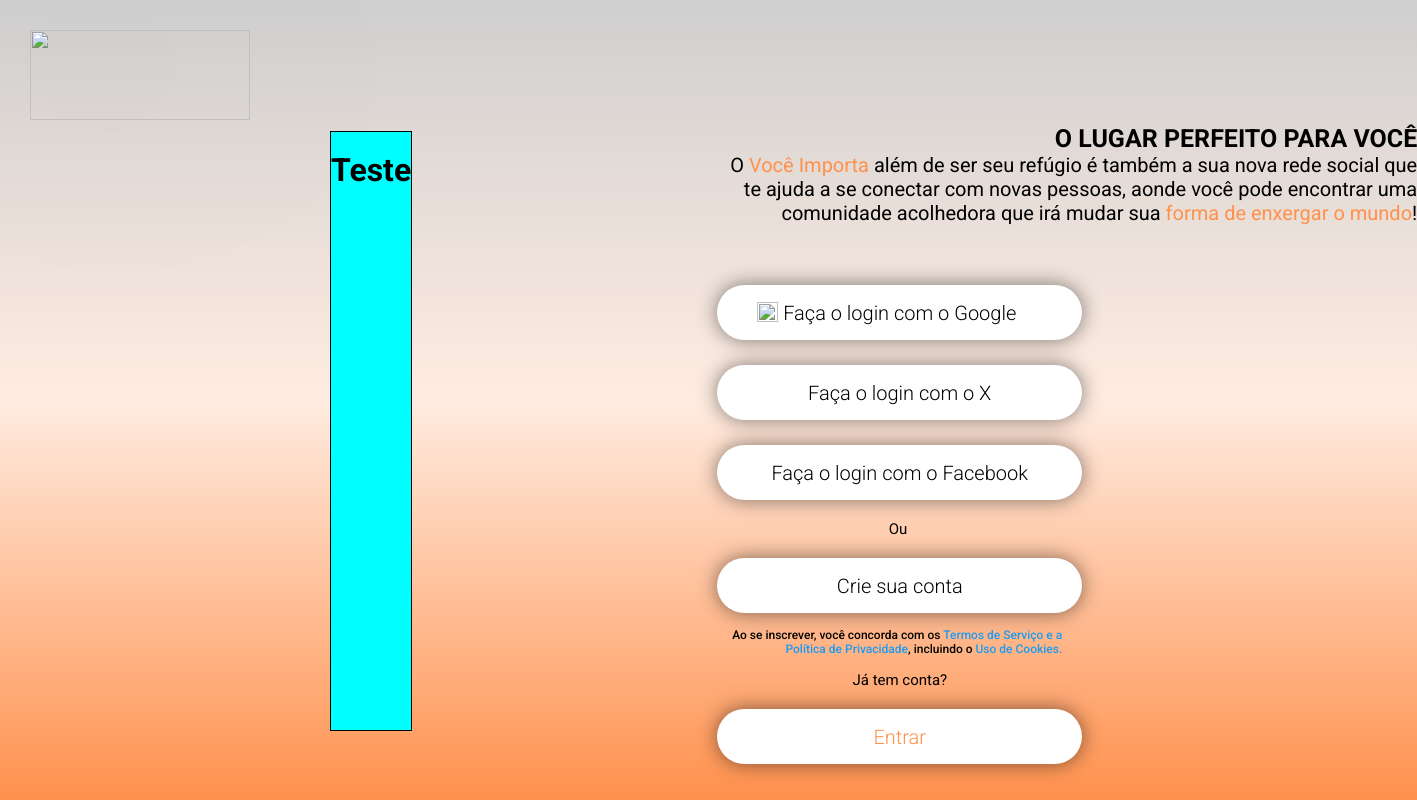
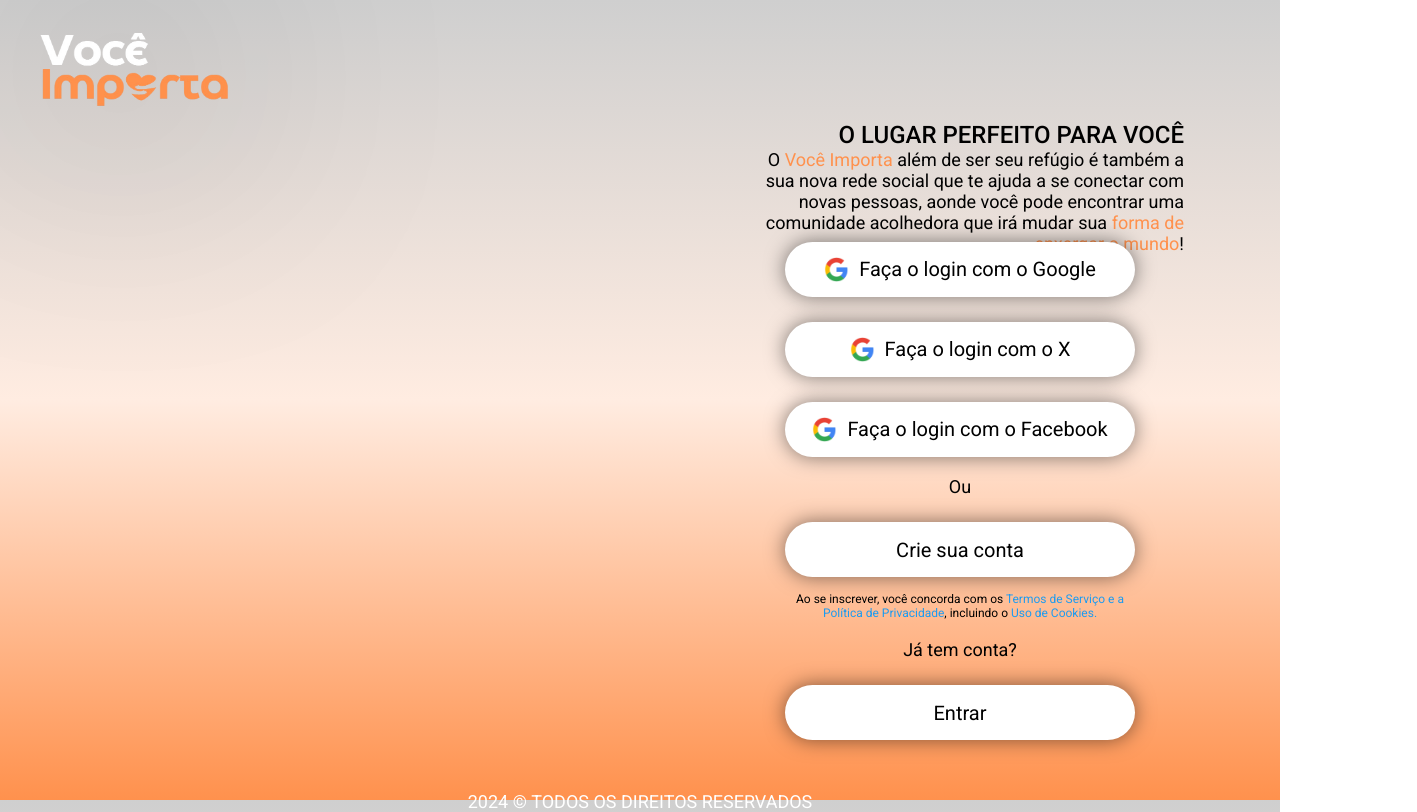
Before and after one commit to ArthurVieiraaa/VoceImporta, a plain HTML site: page index.html in a window 1280 px wide. Shown: the whole page, 1417 px wide, since content can reach past the window. Drawn offline with Linux system fonts and the light colour scheme; files that its build step writes are made by us from their sources.

Commit message:
Atualizando Index

```diff
--- a/assets/css/style.css
+++ b/assets/css/style.css
@@ -1,247 +1,300 @@
 @import url('https://fonts.googleapis.com/css2?family=Open+Sans&family=Raleway:ital,wght@0,823;1,823&family=Roboto:ital,wght@0,100;0,300;0,400;0,500;0,700;0,900;1,100;1,300;1,400;1,500;1,700;1,900&display=swap');
 
-* {
+*{
     margin: 0;
     padding: 0;
     box-sizing: border-box;
     font-family: "Roboto", sans-serif;
 }
 
-html {
+html{
+    height: 100%;
+    width: 100%;
+}
+
+body{
+    background-image: linear-gradient(to bottom, #CFCFCF, #FFECE1, #FF914D);
+}
+
+footer{
+    width: 100%;
+    height: auto;
+    display: flex;
+    margin-top: 30px;
+    justify-content: center;
+    align-items: center;
+}
+
+footer h1{
+    font-size: 18px;
+    color: #fff;
+    font-family: "Roboto", sans-serif;
+    font-weight: 400;
+    font-style: normal;
+}
+
+.header{
+    width: 100%;
+    height: 15%;
+}
+
+.header img{
+    filter: drop-shadow(0 0 8rem rgb(0, 0, 0));
+    margin-left: 20px;
+    margin-top: 20px;
+    width: 230px;
+}
+
+.border{
+    border: 1px solid red;
+}
+
+.border1{
+    border: 1px solid rgb(43, 255, 0);
+}
+
+.main{
+    width: 100%;
     height: 100%;
 }
 
-body {
-    background-image: linear-gradient(to bottom, #CFCFCF, #FFECE1, #FF914D);
+.container{
+    width: 100%;
+    height: 100%;
 }
 
-header {
-    filter: drop-shadow(0 0 8rem rgb(0, 0, 0));
-    margin-left: 20px;
-    margin-top: 20px;
+.content{
+    width: 100%;
+    height: 80vh;
+    display: flex;
+    justify-content: space-around;
 }
 
-.logo{
-    width: 220px;
-    height: 90px;
-    margin-top: 10px;
-    margin-left: 10px;
+.carrosel{
+    width: 50%;
+    height: 100%;
+    display: flex;
 }
 
-.div{
-    display: inline-block;
+.txtbts{
     width: 50%;
+    height: 100%;
+    display: flex;
+    flex-direction: column;
+    align-items: center;
 }
 
-.container{
+.texto{
+    width: 70%;
+    height: 15%;
+    text-align: right;
     display: flex;
-    flex-direction: row;
-    justify-content: space-evenly;
-    align-items: baseline;
-    align-content: center;
-    margin-left: 300px;
+    flex-direction: column;
 }
 
-.container .carrosel{
-    width: 300px;
-    height: 600px;
-    background-color: aqua;
-    border: 1px solid black;
-    margin-left: 30px;
+.texto h2{
+    font-size: 24px;
+    color: #000000;
+    font-family: "Roboto", sans-serif;
+    font-weight: 500;
+    font-style: normal;
 }
 
-.container .texto{
-    width: 700px;
-    height: 200px;
-    text-align: right;
-    margin-left: 305px;
+.texto h4{
+    font-size: 18px;
+    color: #000000;
+    font-family: "Roboto", sans-serif;
+    font-weight: 400;
+    font-style: normal;
 }
 
-.container .titulo{
-    font-weight: 600;
-    font-style: normal;
-    font-size: 25px;
+.botoes{
+    width: 100%;
+    height: 100%;
+    display: flex;
+    flex-direction: column;
+    align-items: center;
 }
 
-.container .escrita{
-    font-weight: 400;
-    font-style: normal;
-    font-size: 20px;
-}
-
-.container .button1{
+.botoes button{
     background-color: #FFFFFF;
     border: none;
     color: black;
-    text-align: center;
-    text-decoration: none;
-    display: inline-block;
     cursor: pointer;
     border-radius: 90px;
     box-shadow: 0px 0px 20px 0px rgba(0, 0, 0, 0.5);
-    font-size: 10px;
-    margin-top: 60px;
-    margin-right: 335px;
-    width: 365px;
+    margin-top: 25px;
+    width: 350px;
     height: 55px;
+    display: flex;
+    justify-content: center;
+    align-items: center;
 }
 
-.container .button1:hover{
+.botoes button:hover{
     background-color: #FF914D;
-    color: white;
+    transition: all 0.5s;
 }
 
-.container .g{
-    position: absolute;
-    margin-top: 1px;
-    display: flex;
-    margin-left: 40px;
+.botoes button:hover p{
+    color: white;
+    transition: all 0.5s;
 }
 
-.container .google{
-    font-weight: 300;
+.botoes button .btcontent{
+    width: 100%;
+    font-style: normal;
+    display: flex;
+    text-align: center;
+    justify-content: center;
+}
+
+.botoes button .btcontent img{
+    width: 25px;
+    height: 25px;
+    margin-right: 10px;
+}
+
+.botoes button .btcontent p{
+    text-align: center;
+    justify-content: center;
+    font-size: 20px;
+    font-family: "Roboto", sans-serif;
+    font-weight: 400;
+}
+
+.botoes p{
+    font-size: 18px;
+    color: #000000;
+    font-family: "Roboto", sans-serif;
+    font-weight: 400;
     font-style: normal;
 }
 
-.container .button2{
-    background-color: #FFFFFF;
-    border: none;
-    color: black;
-    text-align: center;
-    text-decoration: none;
-    display: inline-block;
-    cursor: pointer;
-    border-radius: 90px;
-    box-shadow: 0px 0px 20px 0px rgba(0, 0, 0, 0.5);
-    font-weight: 100;
-    font-style: normal;
-    font-size: 10px;
-    margin-top: 25px;
-    margin-right: 335px;
-    width: 365px;
-    height: 55px;
-}
-
-.container .button2:hover{
-    background-color: #FF914D;
-    color: white;
-}
-
-.x{
-    font-weight: 300;
-    font-style: normal;
-}
-
-.container .button3{
-    background-color: #FFFFFF;
-    border: none;
-    color: black;
-    text-align: center;
-    text-decoration: none;
-    display: inline-block;
-    cursor: pointer;
-    border-radius: 90px;
-    box-shadow: 0px 0px 20px 0px rgba(0, 0, 0, 0.5);
-    font-weight: 100;
-    font-style: normal;
-    font-size: 10px;
-    margin-top: 25px;
-    margin-right: 335px;
-    width: 365px;
-    height: 55px;
-}
-
-.container .button3:hover{
-    background-color: #FF914D;
-    color: white;
-}
-
-.facebook{
-    font-weight: 300;
-    font-style: normal;
-}
-
-.container .ou{
+.botoes h2{
+    font-size: 12px;
+    color: #000000;
     font-family: "Roboto", sans-serif;
     font-weight: 400;
     font-style: normal;
-    font-size: 15px;
-    margin-top: 20px;
-    margin-right: 255px;
+    margin-top: 15px;
+    width: 350px;
+    text-align: center;
 }
 
-.container .button4{
-    background-color: #FFFFFF;
-    border: none;
-    color: black;
-    text-align: center;
-    text-decoration: none;
-    display: inline-block;
-    cursor: pointer;
-    border-radius: 90px;
-    box-shadow: 0px 0px 20px 0px rgba(0, 0, 0, 0.5);
-    font-weight: 100;
-    font-style: normal;
-    font-size: 10px;
-    margin-top: 20px;
-    margin-right: 335px;
-    width: 365px;
-    height: 55px;
+.carrosel-content{
+    width: 100%;
+    height: 100%;
+    display: flex;
+    justify-content: center;
+    align-items: center;
 }
 
-.container .button4:hover{
-    background-color: #FF914D;
-    color: white;
+#fade, #modal{
+    transition: .5s;
+    opacity: 1;
+    pointer-events: all;
 }
 
-.criar{
-    font-weight: 300;
-    font-style: normal;
+#fade{
+    position: fixed;
+    top: 0;
+    left: 0;
+    width: 100%;
+    height: 100%;
+    background-color: rgba(0, 0, 0, 0.4);
+    z-index: 5;
 }
 
-.container .termos{
-    font-weight: 500;
-    font-style: normal;
-    font-size: 12px;
-    margin-top: 15px;
-    margin-right: 335px;
-    width: 345px;
+#modal{
+    position: fixed;
+    left: 50%;
+    top: 50%;
+    transform: translate(-50%, -50%);
+    background-color: #fff;
+    z-index: 10;
+    width: 500px;
+    max-width: 90%;
+    padding: 1.2rem;
+    border-radius: .5rem;
 }
 
-.container .PC{
-    font-family: "Roboto", sans-serif;
-    font-weight: 400;
-    font-style: normal;
-    font-size: 15px;
-    margin-top: 15px;
-    margin-right: 235px;
+.modal-header{
+    display: flex;
+    justify-content: space-between;
+    align-items: center;
+    margin-bottom: 1rem;
+    padding-bottom: 1rem;
 }
 
-.container .button5{
-    background-color: #FFFFFF;
-    border: none;
-    color: #FF914D;
-    text-align: center;
-    text-decoration: none;
-    display: inline-block;
-    cursor: pointer;
-    border-radius: 90px;
-    box-shadow: 0px 0px 20px 0px rgba(0, 0, 0, 0.5);
-    font-weight: 100;
-    font-style: normal;
-    font-size: 10px;
-    margin-top: 20px;
-    margin-right: 335px;
-    width: 365px;
-    height: 55px;
+.modal-body p{
+    margin-bottom: 1rem;
 }
 
-.container .button5:hover{
-    background-color: #FF914D;
-    color: white;
+#modal.hide,#fade.hide{
+    opacity: 0;
+    pointer-events: none;
 }
 
-.entrar{
-    font-weight: 300;
-    font-style: normal;
+.modal.hide{
+    top: 0;
 }
+
+.preloading {
+	position: fixed;
+	top: 0;
+	left: 0;
+	animation: spinz 1.35s linear infinite;
+	width: 100%;
+	height: 100%;
+	background-color: #F6FBFD;
+	z-index: 100;
+}
+
+.loading {
+	border: 16px solid #efeee8;
+	border-top: 16px solid #FF914D;
+	border-radius: 50%;
+	width: 120px;
+	height: 120px;
+	animation: spin 1.35s linear infinite;
+	position: absolute;
+	top: 50%;
+	left: 50%;
+	margin-top: -60px;
+	margin-left: -60px;
+}
+
+@keyframes spin {
+	0% {
+	  transform: rotate(0deg);
+	  opacity:1;
+	}
+	50% {
+	  transform: rotate(360deg);
+	  opacity:1;
+	}
+	75% {
+	  opacity:1;
+	  transform: rotate(180deg);
+	}
+	100% {
+	  transform: rotate(0deg);
+	  opacity:0;
+	}
+}
+
+@keyframes spinz {
+	0% {
+	  opacity:1;
+	}
+	50% {
+	  opacity:1;
+	}
+	75% {
+	  opacity:1;
+	}
+	100% {
+	  opacity:0;
+	}
+}
--- a/index.html
+++ b/index.html
@@ -3,52 +3,82 @@
 <head>
     <meta charset="UTF-8">
     <meta name="viewport" content="width=device-width, initial-scale=1.0">
-    <link rel="stylesheet" href="style.css">
-    <link rel="shortcut icon" type="CoracaoLogo/png" href="./images/CoracaoLogo.png">
+    <link rel="stylesheet" href="assets/css/style.css">
+    <link rel="shortcut icon" type="CoracaoLogo/png" href="assets/images/CoracaoLogo.png">
 </head>
-<!-- LOGO -->
-<header>
-    <img class="logo" src="images/VoceImporta.png">
-</header>
 <body>
+    <!-- <div class="preloading" id="preloading">
+        <div class="loading" id="loading"></div>
+    </div> -->
+    <div class="main">
+        <div class="header">
+            <img src="assets/images/VoceImporta.png" alt="">
+        </div>
+        <div class="container">
+             <div class="content">
+                <div class="carrosel">
+                    <div class="carrosel-content">
+                        <img src="assets/images/" alt="">
+                    </div>
+                </div>
+                <div class="txtbts">
+                    <div class="texto">
+                        <h2>O LUGAR PERFEITO PARA VOCÊ</h2>
+                        <h4>O <span style="color: #FF914D;">Você Importa</span> além de ser seu refúgio é também a sua nova rede social que te ajuda a se conectar com novas pessoas, aonde você pode encontrar uma comunidade acolhedora que irá mudar sua <span style="color: #FF914D;">forma de enxergar o mundo</span>!</h4>
+                    </div>
+                    <div class="botoes">
+                        <button>
+                            <div class="btcontent">
+                                <img src="assets/images/g.png" alt="">
+                                <p>Faça o login com o Google</p>
+                            </div>
+                        </button>
+                        <button>
+                            <div class="btcontent">
+                                <img src="assets/images/g.png" alt="">
+                                <p>Faça o login com o X</p>
+                            </div>
+                        </button>
+                        <button>
+                            <div class="btcontent">
+                                <img src="assets/images/g.png" alt="">
+                                <p>Faça o login com o Facebook</p>
+                            </div>
+                        </button>
+                        <br>
+                        <p>Ou</p>
+                        <button id="open-modal" onclick="openModal()">
+                            <div class="btcontent">
+                                <p>Crie sua conta</p>
+                            </div>
+                        </button>
+                        <div id="fade" class="hide"></div>
+                        <div id="modal" class="hide">
+                            <div class="modal-header">
+                                <h2>Este é o modal</h2>
+                                <button id="close-modal">X</button>
+                            </div>
+                            <div class="modal-body">
+                                <h1>a</h1>
+                            </div>
+                        </div>
 
-    <div class="container">
-         <!-- Carrosel -->
-         <div class="carrosel">
-             <img src="" alt="">
-             <h1>Teste</h1>
-         </div>
-         <!-- Texto -->
-         <div class="texto">
-             <h2 class="titulo">O LUGAR PERFEITO PARA VOCÊ</h2>
-             <h4 class="escrita">O <span style="color: #FF914D;">Você Importa</span> além de ser seu refúgio é também a sua nova rede social que te ajuda a se conectar com novas pessoas, aonde você pode encontrar uma comunidade acolhedora que irá mudar sua <span style="color: #FF914D;">forma de enxergar o mundo</span>!</h4>
-        <!-- Botão -->
-        <button class="button1">
-            <img class="g" src="images/g.png" width="21" height="20">
-            <h1 class="google">Faça o login com o Google</h1>
-        </button>
-        <button class="button2">
-            <h1 class="x">Faça o login com o X</h1>
-        </button>
-        <button class="button3">
-            <h1 class="facebook">Faça o login com o Facebook</h1>
-        </button>
-        <div class="ou">
-           <h2 class="ou">Ou</h2>
+                        <h2>Ao se inscrever, você concorda com os <span style="color: #1D9BF0;">Termos de Serviço e a Política de Privacidade</span>, incluindo o <span style="color: #1D9BF0;">Uso de Cookies.</span></h2>
+                        <br>
+                        <p>Já tem conta?</p>
+                        <button>
+                            <div class="btcontent">
+                                <p>Entrar</p>
+                            </div>
+                        </button>
+                    </div>
+                </div>
+             </div>
         </div>
-        <button class="button4">
-            <h1 class="criar">Crie sua conta</h1>
-        </button>
-        <div class="termos">
-            <h2 class="termos">Ao se inscrever, você concorda com os <span style="color: #1D9BF0;">Termos de Serviço e a Política de Privacidade</span>, incluindo o <span style="color: #1D9BF0;">Uso de Cookies.</span></h2>
-         </div>
-         <div class="PC">
-            <h2 class="PC">Já tem conta?</h2>
-         </div>
-         <button class="button5">
-            <h1 class="entrar">Entrar</h1>
-        </button>
     </div>
-
+    <footer>
+        <h1>2024 © TODOS OS DIREITOS RESERVADOS</h1>
+    </footer>
+    <script src="assets/js/script.js"></script>
 </body>
 </html>
```
Also changed, not shown: assets/js/script.js (added, +24 -0 lines).
